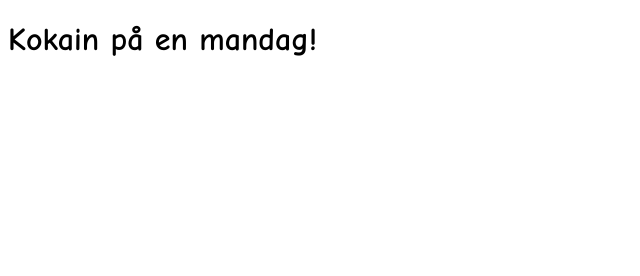
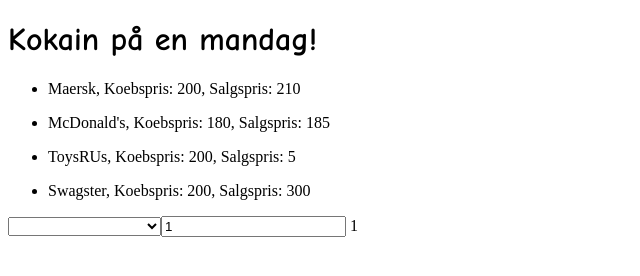
Before and after one commit to NathiNugget/Aktie-Vue, a plain HTML site: page index.html in a window 1280 px wide. Shown: the whole page, without its empty margins (0-640 px from the left). Drawn offline with nearby package versions, Linux system fonts and the light colour scheme.

Commit message:
Nice progress

```diff
--- a/index.html
+++ b/index.html
@@ -1,5 +1,6 @@
 <!DOCTYPE html>
 <html lang="en">
+
 <head>
     <meta charset="UTF-8">
     <meta name="viewport" content="width=device-width, initial-scale=1.0">
@@ -7,12 +8,26 @@
     <script src="https://unpkg.com/vue@3/dist/vue.global.js"></script>
     <link rel="stylesheet" href="style.css">
 </head>
+
 <body>
     <div id="app">
         <!-- Code here! -->
         <h1>Kokain på en mandag!</h1>
+        <ul>
+            <li v-for="aktie in Aktier" >
+                <p>{{aktie.Navn}}, Koebspris: {{aktie.Koebspris}}, Salgspris: {{aktie.Salgspris}}</p>
+            </li>
+        </ul>
 
-
+        <select v-model="IndexChosen" >
+            <option value="" disabled>Vælg venligst en aktie</option>
+            <option v-for="(aktie, index) in Aktier" :key="index" :value="index">
+                {{aktie.Navn}}
+            </option>
+        </select>
+        <input type="number" v-model="SelectedAmount" @input="() => {if(SelectedAmount > 300 || 0 > SelectedAmount){SelectedAmount = 150}}">
+        {{SelectedAmount}}
+        <p v-if="IndexChosen != -1">{{SumAfKoeb}}DKK</p>
 
 
 
@@ -24,4 +39,5 @@
 
     <script src="index.js"></script>
 </body>
+
 </html>
--- a/index.js
+++ b/index.js
@@ -1,7 +1,39 @@
 const app = Vue.createApp({
   data() {
     return {
-        count: 0
+      Aktier: [
+        {
+          Navn: "Maersk",
+          Koebspris: 200,
+          Salgspris: 210,
+          Antal: 50,
+
+        },
+        {
+          Navn: "McDonald's",
+          Koebspris: 180,
+          Salgspris: 185,
+          Antal: 200,
+
+        },
+        {
+          Navn: "ToysRUs",
+          Koebspris: 200,
+          Salgspris: 5,
+          Antal: 10,
+
+        },
+        {
+          Navn: "Swagster",
+          Koebspris: 200,
+          Salgspris: 300,
+          Antal: 50,
+
+        },
+      ],
+      IndexChosen: -1,
+      SelectedAmount: 1,
+      MaxStocks: 200,
     }
   },
   methods: {
@@ -9,6 +41,11 @@
   },
 
   computed: {
+    SumAfKoeb() {
+
+
+      return this.Aktier[this.IndexChosen].Koebspris * this.SelectedAmount;
+    },
 
   },
 })
```
Lines whose indentation alone changed are shown as unchanged.
